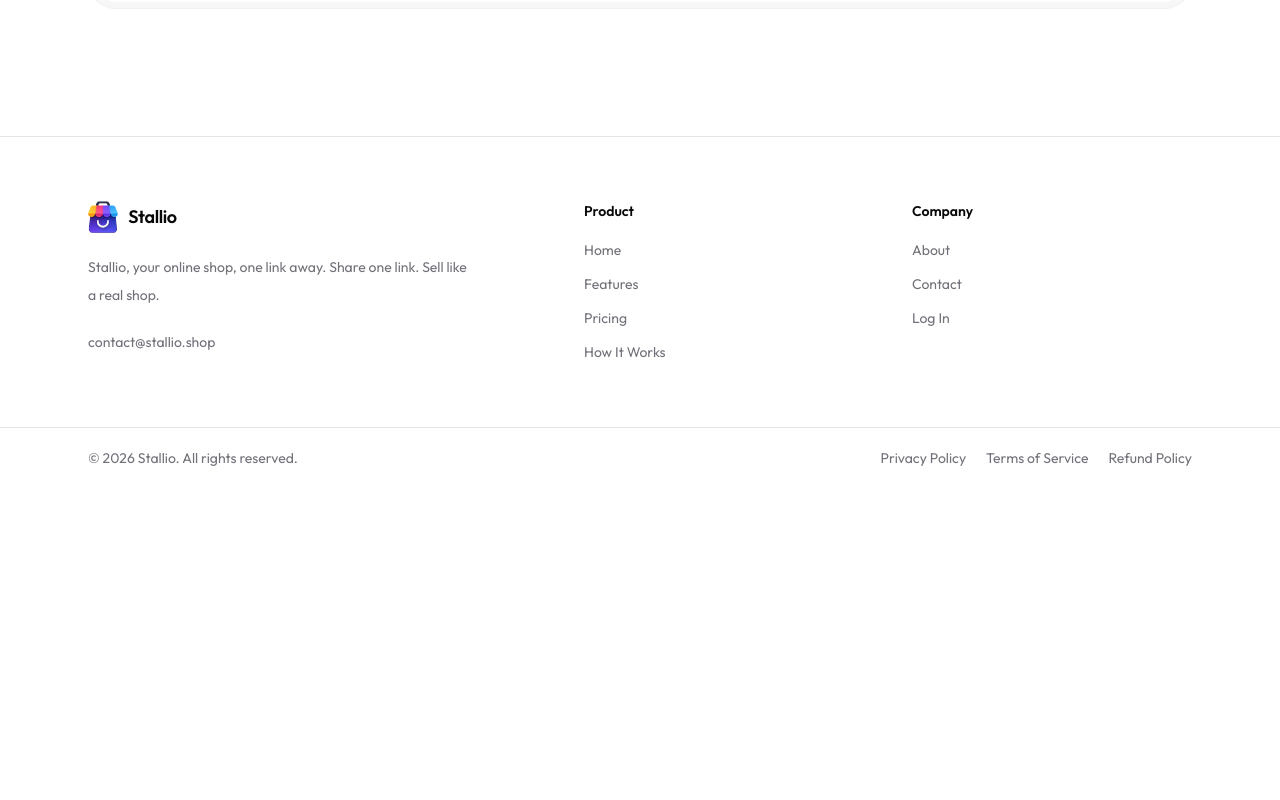
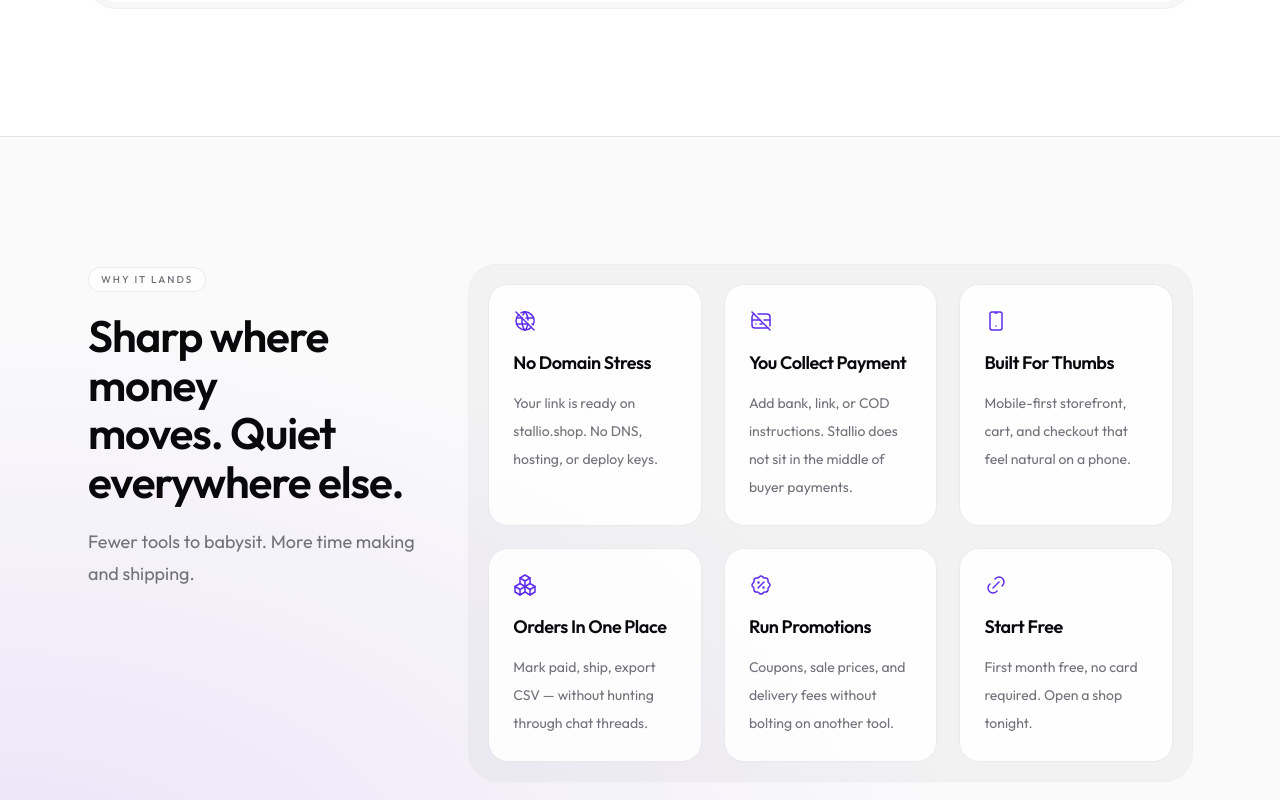
Before and after one commit to AhmadMasood-dev/Stallio-Website, a Next.js app: page /home in a window 1280 px wide. Shown: the part 8000-8800 px from the top of the page. Before the commit the page ends 8488 px from the top, so only its background shows below. Built offline with nearby package versions, Linux system fonts and the light colour scheme.

Commit message:
Add why-it-lands section with Aceternity card hover.
Frame six seller reasons in an editorial split with a shared hover wash that stays distinct from the toolkit lattice.

```diff
--- a/src/app/home/page.tsx
+++ b/src/app/home/page.tsx
@@ -5,6 +5,7 @@ import {
   HomeHero,
   HomeSteps,
   HomeToolkit,
+  HomeWhy,
 } from "@/components/home";
 
 export default function HomePage() {
@@ -16,6 +17,7 @@ export default function HomePage() {
       <HomeSteps />
       <HomeDemo />
       <HomeToolkit />
+      <HomeWhy />
     </>
   );
 }
--- /dev/null
+++ b/src/components/home/HomeWhy.tsx
@@ -0,0 +1,108 @@
+"use client";
+
+import {
+  IconCreditCardOff,
+  IconDeviceMobile,
+  IconDiscount2,
+  IconLink,
+  IconPackages,
+  IconWorldOff,
+} from "@tabler/icons-react";
+import { motion, useReducedMotion } from "motion/react";
+
+import {
+  HoverEffect,
+  type HoverEffectItem,
+} from "@/components/ui/card-hover-effect";
+import { motionEase } from "@/lib/motion";
+
+const iconProps = { stroke: 1.5, "aria-hidden": true } as const;
+
+const reasons: HoverEffectItem[] = [
+  {
+    title: "No Domain Stress",
+    description:
+      "Your link is ready on stallio.shop. No DNS, hosting, or deploy keys.",
+    icon: <IconWorldOff {...iconProps} />,
+  },
+  {
+    title: "You Collect Payment",
+    description:
+      "Add bank, link, or COD instructions. Stallio does not sit in the middle of buyer payments.",
+    icon: <IconCreditCardOff {...iconProps} />,
+  },
+  {
+    title: "Built For Thumbs",
+    description:
+      "Mobile-first storefront, cart, and checkout that feel natural on a phone.",
+    icon: <IconDeviceMobile {...iconProps} />,
+  },
+  {
+    title: "Orders In One Place",
+    description:
+      "Mark paid, ship, export CSV — without hunting through chat threads.",
+    icon: <IconPackages {...iconProps} />,
+  },
+  {
+    title: "Run Promotions",
+    description:
+      "Coupons, sale prices, and delivery fees without bolting on another tool.",
+    icon: <IconDiscount2 {...iconProps} />,
+  },
+  {
+    title: "Start Free",
+    description: "First month free, no card required. Open a shop tonight.",
+    icon: <IconLink {...iconProps} />,
+  },
+];
+
+export function HomeWhy() {
+  const reduce = useReducedMotion();
+
+  return (
+    <section className="relative overflow-hidden border-y border-border bg-surface dark:bg-background">
+      <div
+        aria-hidden
+        className="pointer-events-none absolute inset-0 bg-[radial-gradient(ellipse_at_0%_100%,color-mix(in_srgb,var(--brand)_11%,transparent),transparent_55%)] dark:bg-[radial-gradient(ellipse_at_0%_100%,color-mix(in_srgb,var(--brand)_18%,transparent),transparent_55%)]"
+      />
+
+      <div className="relative mx-auto w-full max-w-6xl px-6 py-24 md:py-32">
+        <div className="grid items-start gap-12 lg:grid-cols-12 lg:gap-10">
+          <motion.div
+            className="space-y-5 lg:sticky lg:top-28 lg:col-span-4 lg:self-start"
+            initial={reduce ? false : { opacity: 0, y: 28 }}
+            whileInView={{ opacity: 1, y: 0 }}
+            viewport={{ once: true, amount: 0.4 }}
+            transition={{ duration: 0.8, ease: motionEase }}
+          >
+            <span className="border-border/70 bg-background/70 text-muted-foreground inline-flex rounded-full border px-3 py-1 text-[10px] font-medium tracking-[0.2em] uppercase">
+              Why it lands
+            </span>
+            <h2 className="text-foreground text-3xl font-semibold tracking-tight text-balance sm:text-4xl lg:text-[2.75rem] lg:leading-[1.1]">
+              Sharp where money moves. Quiet everywhere else.
+            </h2>
+            <p className="text-muted-foreground max-w-[34ch] text-base leading-7 sm:text-lg sm:leading-8">
+              Fewer tools to babysit. More time making and shipping.
+            </p>
+          </motion.div>
+
+          <motion.div
+            className="lg:col-span-8"
+            initial={reduce ? false : { opacity: 0, y: 32 }}
+            whileInView={{ opacity: 1, y: 0 }}
+            viewport={{ once: true, amount: 0.15 }}
+            transition={{
+              duration: 0.85,
+              delay: reduce ? 0 : 0.06,
+              ease: motionEase,
+            }}
+          >
+            <div className="bg-foreground/[0.03] ring-border/50 rounded-[1.75rem] p-2 ring-1 md:p-3">
+              <HoverEffect items={reasons} />
+            </div>
+          </motion.div>
+        </div>
+      </div>
+    </section>
+  );
+}
--- a/src/components/home/index.ts
+++ b/src/components/home/index.ts
@@ -5,3 +5,4 @@ export { HomeHero } from "./HomeHero";
 export { HomeHeroVisual } from "./HomeHeroVisual";
 export { HomeSteps } from "./HomeSteps";
 export { HomeToolkit } from "./HomeToolkit";
+export { HomeWhy } from "./HomeWhy";
--- /dev/null
+++ b/src/components/ui/card-hover-effect.tsx
@@ -0,0 +1,159 @@
+"use client";
+
+import type { ReactNode } from "react";
+import { useState } from "react";
+import { AnimatePresence, motion } from "motion/react";
+
+import { cn } from "@/lib/utils";
+import { motionEase } from "@/lib/motion";
+
+export type HoverEffectItem = {
+  title: string;
+  description: string;
+  icon?: ReactNode;
+  link?: string;
+};
+
+type HoverEffectProps = {
+  items: HoverEffectItem[];
+  className?: string;
+};
+
+/**
+ * Aceternity Card Hover Effect — shared layoutId wash behind floating cards.
+ * @see https://ui.aceternity.com/components/card-hover-effect
+ */
+export function HoverEffect({ items, className }: HoverEffectProps) {
+  const [hoveredIndex, setHoveredIndex] = useState<number | null>(null);
+
+  return (
+    <ul
+      className={cn(
+        "grid grid-cols-1 gap-2 sm:grid-cols-2 lg:grid-cols-3",
+        className,
+      )}
+    >
+      {items.map((item, index) => {
+        const inner = (
+          <>
+            <AnimatePresence>
+              {hoveredIndex === index && (
+                <motion.span
+                  className="bg-brand/[0.08] absolute inset-0 block h-full w-full rounded-[1.35rem] dark:bg-brand/[0.14]"
+                  layoutId="whyHoverBackground"
+                  initial={{ opacity: 0 }}
+                  animate={{
+                    opacity: 1,
+                    transition: { duration: 0.2, ease: motionEase },
+                  }}
+                  exit={{
+                    opacity: 0,
+                    transition: {
+                      duration: 0.2,
+                      delay: 0.12,
+                      ease: motionEase,
+                    },
+                  }}
+                />
+              )}
+            </AnimatePresence>
+            <HoverCard>
+              {item.icon ? (
+                <div className="text-brand mb-4 [&>svg]:size-6">{item.icon}</div>
+              ) : null}
+              <HoverCardTitle>{item.title}</HoverCardTitle>
+              <HoverCardDescription>{item.description}</HoverCardDescription>
+            </HoverCard>
+          </>
+        );
+
+        return (
+          <li key={item.title} className="min-h-full list-none">
+            {item.link ? (
+              <a
+                href={item.link}
+                className="group relative block h-full w-full p-2"
+                onMouseEnter={() => setHoveredIndex(index)}
+                onMouseLeave={() => setHoveredIndex(null)}
+                onFocus={() => setHoveredIndex(index)}
+                onBlur={() => setHoveredIndex(null)}
+              >
+                {inner}
+              </a>
+            ) : (
+              <div
+                className="group relative h-full w-full p-2"
+                onMouseEnter={() => setHoveredIndex(index)}
+                onMouseLeave={() => setHoveredIndex(null)}
+                onFocus={() => setHoveredIndex(index)}
+                onBlur={() => setHoveredIndex(null)}
+                tabIndex={0}
+              >
+                {inner}
+              </div>
+            )}
+          </li>
+        );
+      })}
+    </ul>
+  );
+}
+
+export function HoverCard({
+  className,
+  children,
+}: {
+  className?: string;
+  children: ReactNode;
+}) {
+  return (
+    <div
+      className={cn(
+        "relative z-20 h-full overflow-hidden rounded-[1.2rem] p-5 md:p-6",
+        "bg-background/90 ring-border/50 shadow-[inset_0_1px_1px_rgba(255,255,255,0.35)] ring-1",
+        "dark:bg-card/90",
+        className,
+      )}
+    >
+      <div className="relative z-50 space-y-3">{children}</div>
+    </div>
+  );
+}
+
+export function HoverCardTitle({
+  className,
+  children,
+}: {
+  className?: string;
+  children: ReactNode;
+}) {
+  return (
+    <h3
+      className={cn(
+        "text-foreground text-base font-semibold tracking-tight md:text-lg",
+        className,
+      )}
+    >
+      {children}
+    </h3>
+  );
+}
+
+export function HoverCardDescription({
+  className,
+  children,
+}: {
+  className?: string;
+  children: ReactNode;
+}) {
+  return (
+    <p
+      className={cn(
+        "text-muted-foreground text-sm leading-6 md:leading-7",
+        className,
+      )}
+    >
+      {children}
+    </p>
+  );
+}
--- a/src/components/ui/index.ts
+++ b/src/components/ui/index.ts
@@ -24,5 +24,12 @@ export { StickyScroll } from "./sticky-scroll-reveal";
 export type { StickyScrollItem } from "./sticky-scroll-reveal";
 export { FeatureHoverGrid } from "./feature-hover-grid";
 export type { FeatureHoverItem } from "./feature-hover-grid";
+export {
+  HoverEffect,
+  HoverCard,
+  HoverCardTitle,
+  HoverCardDescription,
+} from "./card-hover-effect";
+export type { HoverEffectItem } from "./card-hover-effect";
 export { Compare } from "./compare";
 export { Button, buttonVariants } from "./button";
```
